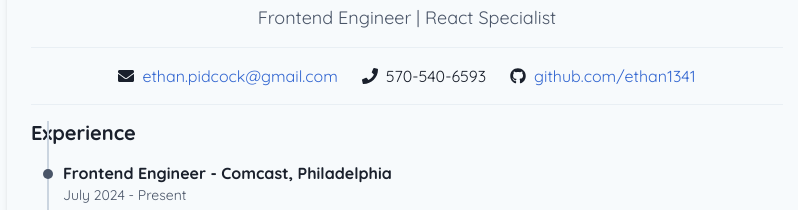
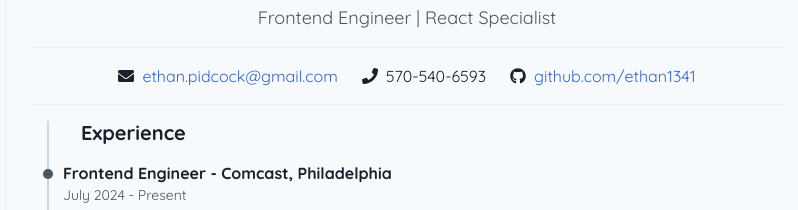
Before and after one commit to ethan1341/web, a React (Vite) app: page / in a window 1280 px wide. Shown: the part 1400-1610 px from the top of the page, without its empty margins (233-1031 px from the left). Built offline with nearby package versions, Linux system fonts and the light colour scheme; a web font is replaced by a local one.

Commit message:
fixed margin left

```diff
--- a/src/components/Resume/index.tsx
+++ b/src/components/Resume/index.tsx
@@ -38,7 +38,7 @@ const Resume = () => {
 
             {/* Experience Section */}
             <VStack align="start" spacing={4} position="relative" _before={{ content: '""', position: "absolute", top: 0, left: "16px", width: "2px", height: "100%", bg: "gray.300" }}>
-                <Heading size="md">Experience</Heading>
+                <Heading size="md" ml={50}>Experience</Heading>
 
                 {[
                     {
```
